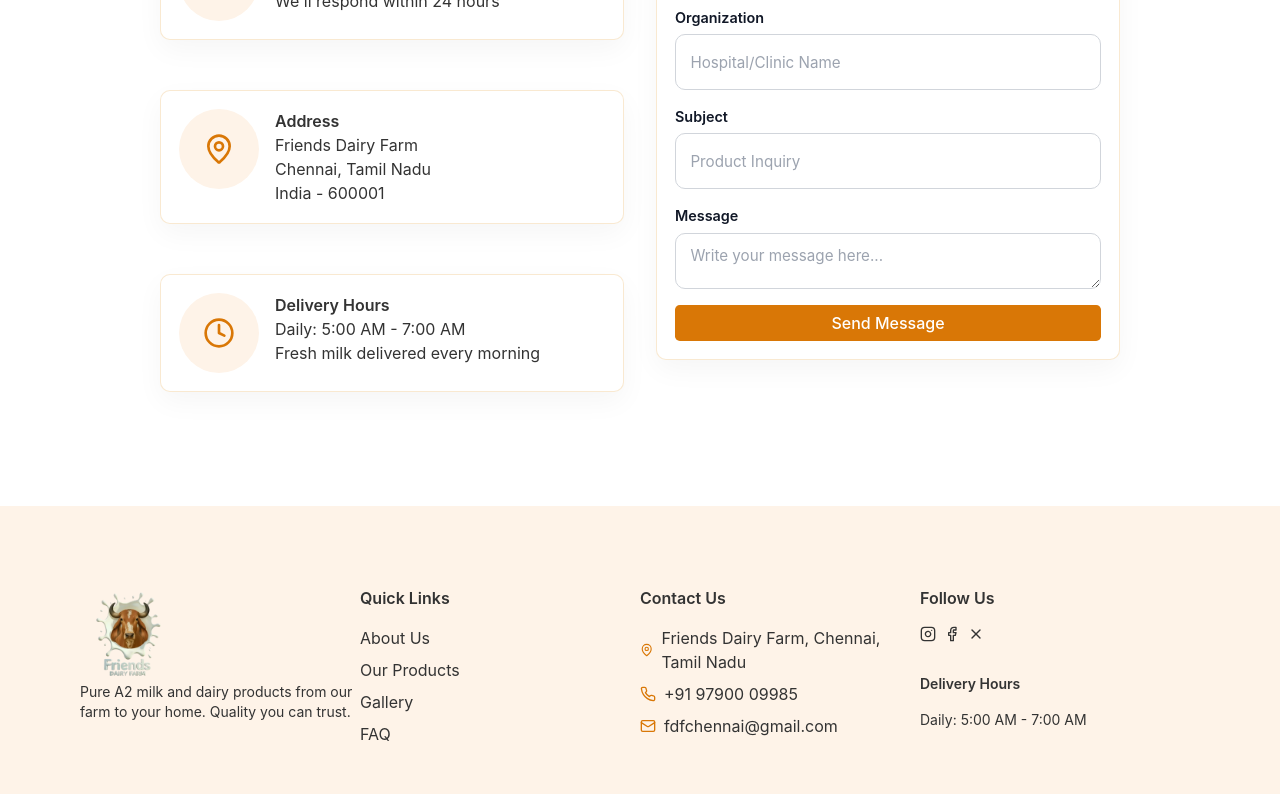
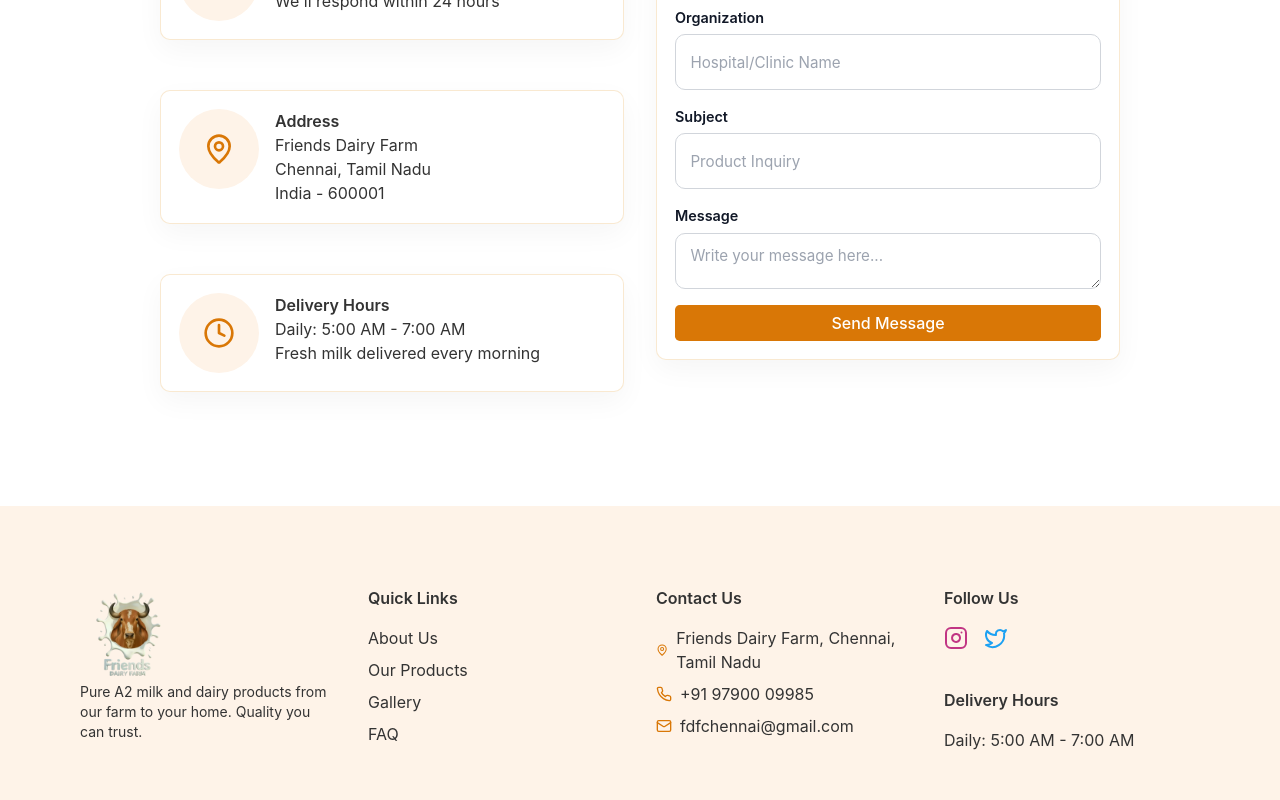
Before and after one commit to clusterDuckJS/Friends-Dairy-Farm, a React (Vite) app: page /#/contact in a window 1280 px wide. Shown: the part 1017-1817 px from the top of the page. Built offline with nearby package versions, Linux system fonts and the light colour scheme; no server answers.

Commit message:
feat: Update App component to conditionally render Header; enhance Footer with social links and styling; improve CartModal date inputs; refine ProductCard feature display

```diff
--- a/src/App.jsx
+++ b/src/App.jsx
@@ -9,20 +9,18 @@ import Contact from './Pages/Contact/Contact'
 import Faq from './Pages/Faq/Faq'
 import Login from './Pages/Login/Login'
 import Profile from './Pages/Profile/Profile'
-import { supabase } from './utils/supabaseClient'
 import PrivateRoute from './Components/PrivateRoute'
 import AdminDashboardPage from './Pages/AdminDashboard/AdminDashboard'
 import WhatsAppFab from './Components/WhatsAppFab/WhatsAppFab'
 
 
 function App() {
-  // supabase.auth.getSession().then(console.log);
-  // console.count('rendered')
   const location = useLocation();
   const hideFooter = location.pathname === "/login";
+  const hideHeader = location.pathname === "/login";
   return (
     <>
-      <Header />
+      {!hideHeader && <Header />}
       <Routes>
         <Route path="/" element={<Home />} />
         <Route path="/about" element={<About />} />
--- a/src/Components/Footer/Footer.jsx
+++ b/src/Components/Footer/Footer.jsx
@@ -1,12 +1,12 @@
 import React from 'react'
 import './footer.css'
 import LOGO from '../../assets/logo.webp'
-import { LuFacebook, LuInstagram, LuMail, LuMapPin, LuPhone, LuX } from 'react-icons/lu'
+import { LuFacebook, LuInstagram, LuMail, LuMapPin, LuPhone, LuTwitter, LuX } from 'react-icons/lu'
 
 function Footer() {
   return (
     <footer>
-      <div className="text-wrapper">
+      <div className="text-wrapper gap-2">
         <div className="column-1 flex-column mb-2">
           <img src={LOGO} alt="logo" />
           <small>Pure A2 milk and dairy products from our farm to your home. Quality you can trust.</small>
@@ -30,14 +30,28 @@ function Footer() {
         </div>
         <div className="column-4 mb-2">
           <p className='bold mb-1'>Follow Us</p>
-          <div className="social-container mb-2 flex gap-05">
-            <LuInstagram/>
-            <LuFacebook/>
-            <LuX/>
+          <div className="social-container mb-2 flex gap-1">
+            <a
+              href="https://www.instagram.com/fdfchennai/"
+              target="_blank"
+              rel="noopener noreferrer"
+              aria-label="Instagram"
+            >
+              <LuInstagram color='#C13584' size={24} />
+            </a>
+            {/* <LuFacebook /> */}
+            <a
+              href="https://x.com/fdfchennai"
+              target="_blank"
+              rel="noopener noreferrer"
+              aria-label="X (Twitter)"
+            >
+              <LuTwitter color='#1DA1F2' size={24} />
+            </a>
           </div>
           <div className="delivery-wrapper flex-column">
-            <small className='bold mb-1'>Delivery Hours</small>
-            <small>Daily: 5:00 AM - 7:00 AM</small>
+            <p className='bold mb-1'>Delivery Hours</p>
+            <p>Daily: 5:00 AM - 7:00 AM</p>
           </div>
         </div>
       </div>
--- a/src/Components/Modal/CartModal.jsx
+++ b/src/Components/Modal/CartModal.jsx
@@ -13,11 +13,15 @@ import { useNavigate } from "react-router-dom";
 
 export default function CartModal({ open, onClose, onCompleted }) {
   const { items, total, clearCart, removeFromCart, setQty } = useCart();
+  const tomorrow = new Date();
+  tomorrow.setDate(tomorrow.getDate() + 1);
+  const minDate = tomorrow.toISOString().split("T")[0];
+
 
   const user = useAuth();
   const navigate = useNavigate();
 
-  const [mode, setMode] = useState("one-time"); // 'one-time' | 'recurring'
+  const [mode, setMode] = useState("recurring"); // 'one-time' | 'recurring'
   const [oneTimeDate, setOneTimeDate] = useState("");
   const [recurringType, setRecurringType] = useState("daily"); // daily|weekly
   const [dailyStart, setDailyStart] = useState("");
@@ -139,7 +143,7 @@ export default function CartModal({ open, onClose, onCompleted }) {
               {items.map(it => (
                 <div key={it.id} className="cart-item flex space-btw align-center mb-05">
                   <div>
-                    <div style={{ fontWeight: 700 }}>{it.name}</div>
+                    <div className="mb-05" style={{ fontWeight: 700 }}>{it.name}</div>
 
                     <div className="flex align-center gap-05 mt-05">
                       <button
@@ -187,7 +191,14 @@ export default function CartModal({ open, onClose, onCompleted }) {
             {mode === "one-time" && (
               <div className="btn-container mb-1">
                 <label className="bold">Delivery date: </label>
-                <input type="date" className="input" value={oneTimeDate} onChange={e => setOneTimeDate(e.target.value)} />
+                <input
+                  type="date"
+                  className="input"
+                  min={minDate}
+                  value={oneTimeDate}
+                  onChange={e => setOneTimeDate(e.target.value)}
+                />
+
               </div>
             )}
 
@@ -205,7 +216,13 @@ export default function CartModal({ open, onClose, onCompleted }) {
                   <>
                     <div className="btn-container mb-05">
                       <label >Start date</label>
-                      <input type="date" value={dailyStart} onChange={e => setDailyStart(e.target.value)} />
+                      <input
+                        type="date"
+                        min={minDate}
+                        value={dailyStart}
+                        onChange={e => setDailyStart(e.target.value)}
+                      />
+
                     </div>
                     <label name='delivery-day' className="btn-container mb-1" >Deliver every
                       <input name='delivery-day' type="number" min="1" value={dailyEvery} onChange={e => setDailyEvery(e.target.value)} />
@@ -216,10 +233,17 @@ export default function CartModal({ open, onClose, onCompleted }) {
 
                 {recurringType === "weekly" && (
                   <>
-                  <div className="btn-container mb-05">
-                    <label >Start date</label>
-                    <input type="date" className="input mb-1" value={weeklyStart} onChange={e => setWeeklyStart(e.target.value)} />
-                  </div>
+                    <div className="btn-container mb-05">
+                      <label >Start date</label>
+                      <input
+                        type="date"
+                        className="input mb-1"
+                        min={minDate}
+                        value={weeklyStart}
+                        onChange={e => setWeeklyStart(e.target.value)}
+                      />
+
+                    </div>
                     <div className="flex space-btw wrap gap-05 mb-1">
                       <label >Deliver on: </label>
                       <div className="flex wrap gap-05">
--- a/src/Components/ProductCard/ProductCard.jsx
+++ b/src/Components/ProductCard/ProductCard.jsx
@@ -1,6 +1,6 @@
 import React, { useState } from "react";
 import { useCart } from "../../Context/CartContext";
-import { LuTrash2 } from "react-icons/lu";
+import { LuCircle, LuCircleCheck, LuTrash2 } from "react-icons/lu";
 
 
 /*
@@ -48,7 +48,10 @@ export default function ProductCard({ product }) {
         <ul className="mb-1">
           {product.features?.map((f, i) => (
             <li key={i} className="mb-1">
-              <span className="color-success">•</span> {f}
+              <span className="color-success flex align-center ">
+                <LuCircleCheck />
+              </span>
+              {f}
             </li>
           ))}
         </ul>
```
